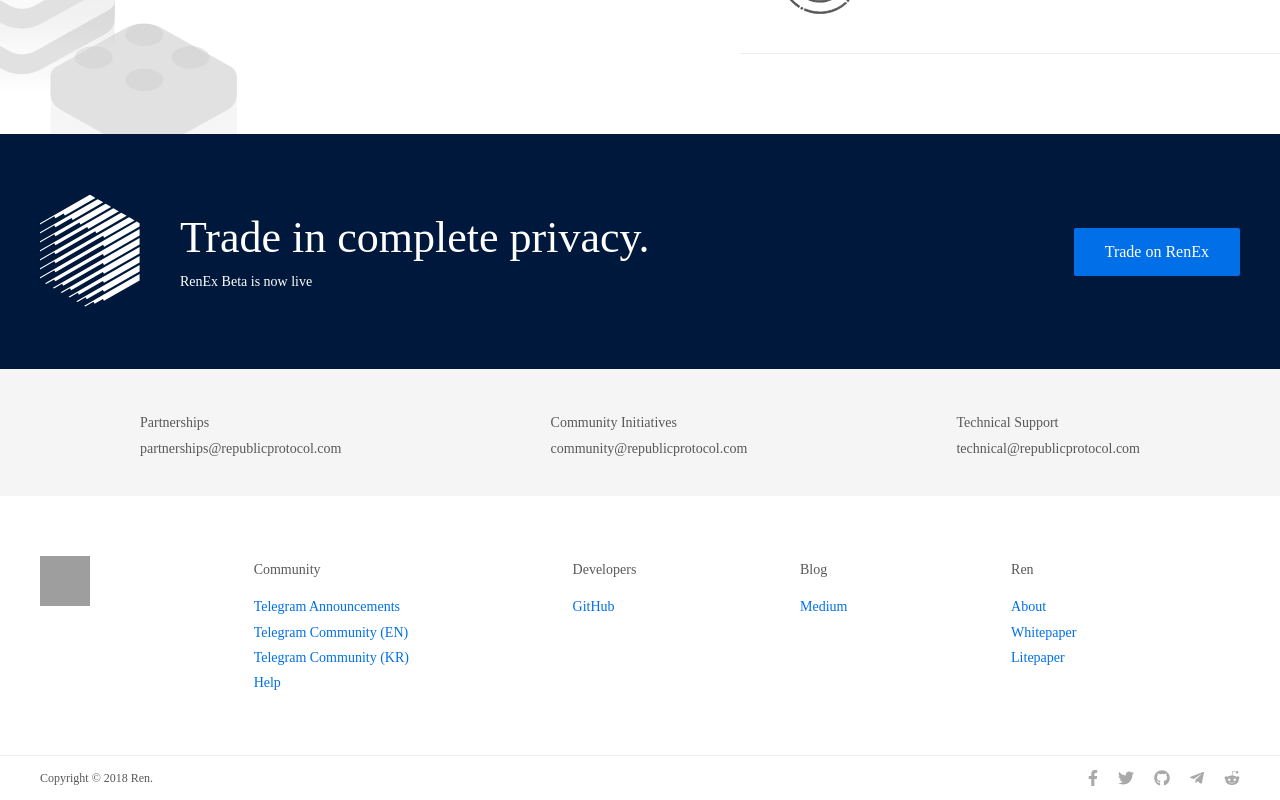
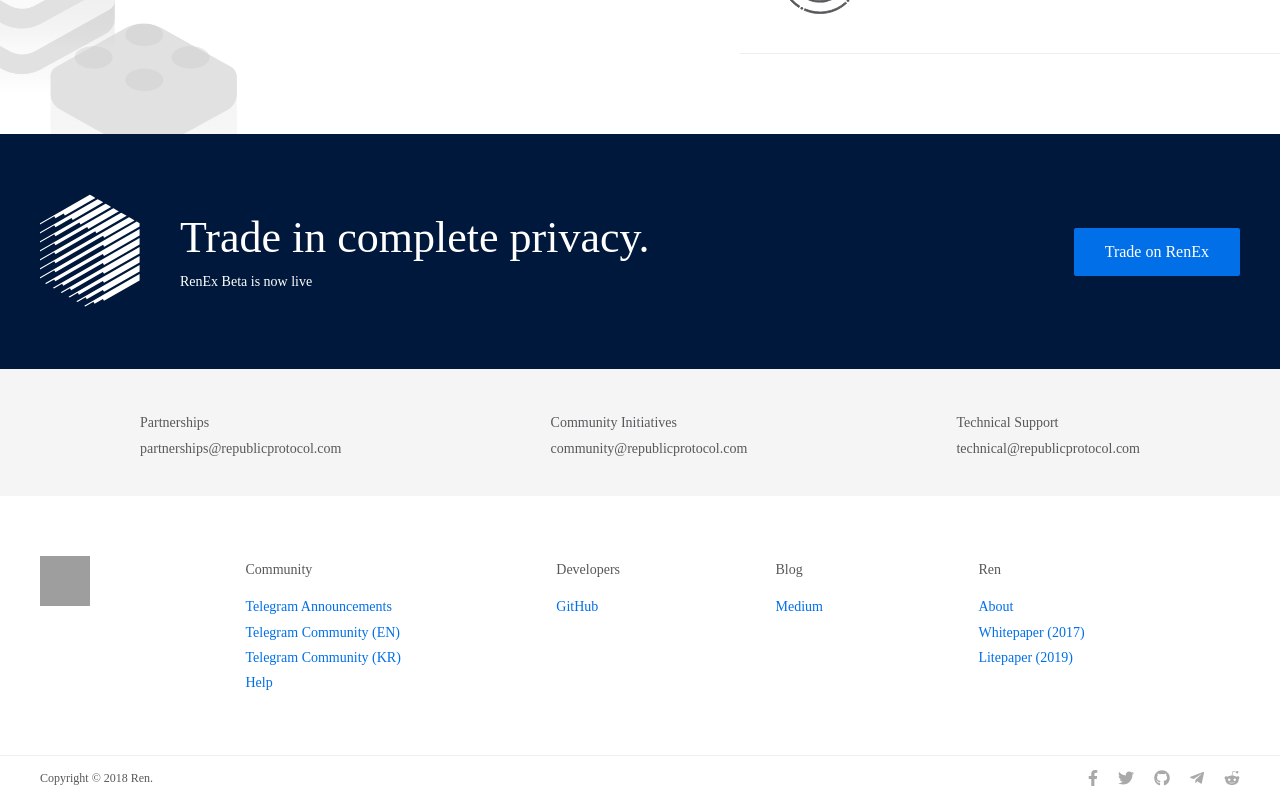
Before and after one commit to KadenZipfel/renproject.io, a React (Create React App) app: page / in a window 1280 px wide. Shown: the part 5405-6205 px from the top of the page. Built offline with nearby package versions, Linux system fonts and the light colour scheme; no server answers; grey boxes are pictures that could not be loaded; a web font is replaced by a local one.

Commit message:
Add years to the whitepaper and litepaper links

```diff
--- a/src/components/Footer.tsx
+++ b/src/components/Footer.tsx
@@ -41,8 +41,8 @@ class Footer extends React.Component {
                             <p>Ren</p>
                             <ul>
                                 <li><NavLink to="/about">About</NavLink></li>
-                                <li><a href="whitepaper_1.0.0.pdf" target="_blank" rel="noopener referrer">Whitepaper</a></li>
-                                <li><a href="litepaper.pdf" target="_blank" rel="noopener referrer">Litepaper</a></li>
+                                <li><a href="whitepaper_1.0.0.pdf" target="_blank" rel="noopener referrer">Whitepaper (2017)</a></li>
+                                <li><a href="litepaper.pdf" target="_blank" rel="noopener referrer">Litepaper (2019)</a></li>
                                 {/* <li><a href="#">Terms of Service</a></li>
                                 <li><a href="#">Privacy Policy</a></li> */}
                             </ul>
```
